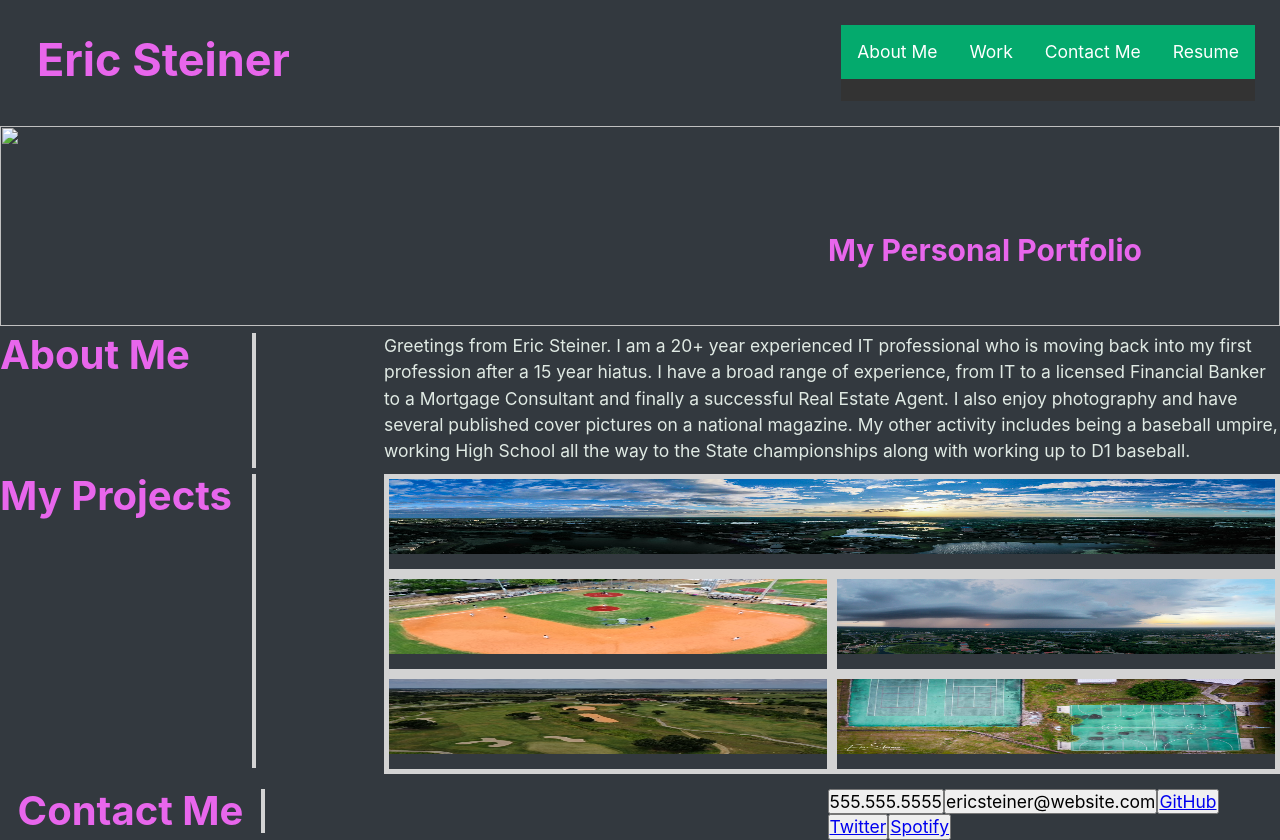
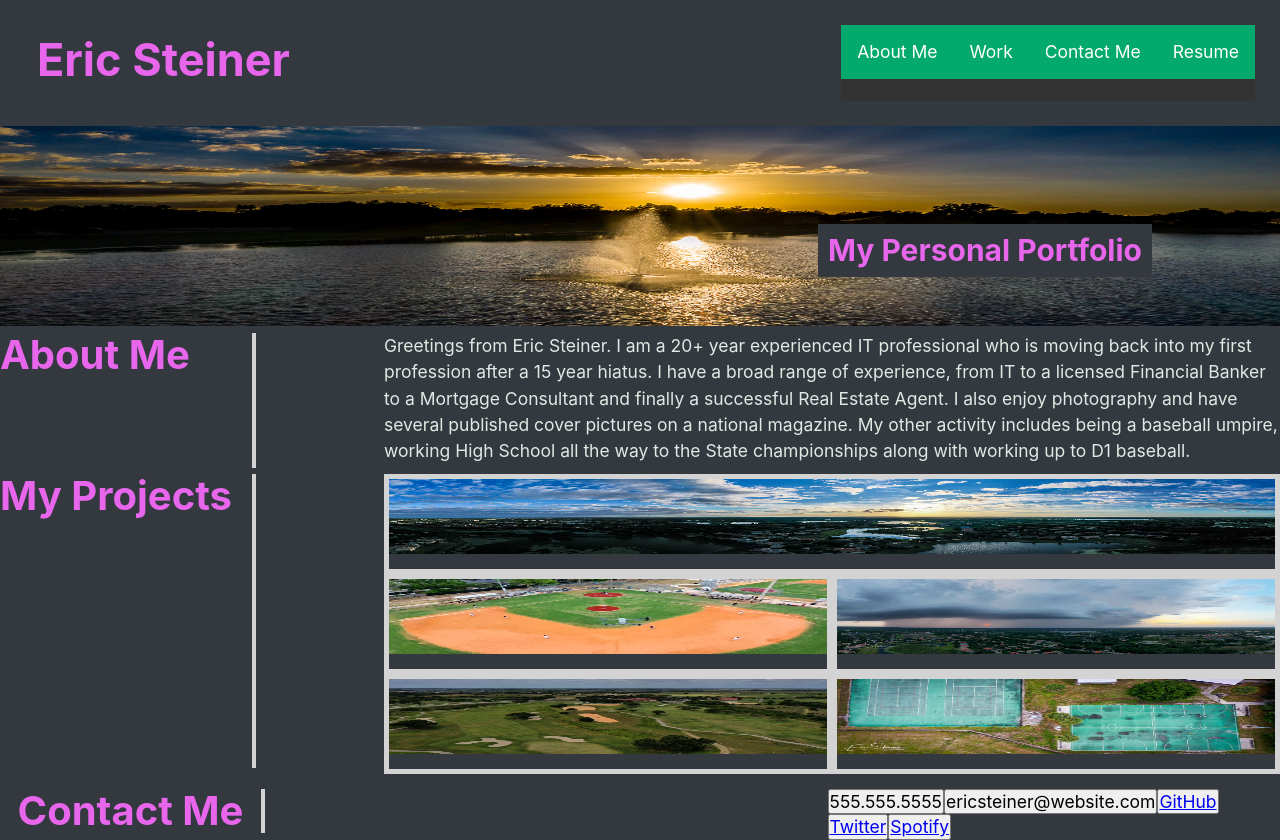
Before and after one commit to floridaumpire/AdvancedCSS_Hmwk, a plain HTML site: page index.html in a window 1280 px wide. Drawn offline with Linux system fonts and the light colour scheme; the site is published under a folder, as on GitHub Pages, so addresses that start at the root find nothing.

Commit message:
REAdy2SYB

```diff
--- a/index.html
+++ b/index.html
@@ -36,7 +36,7 @@
 <section class="banner">
   <!-- This is the second box -->
   <!-- background image, subtitles go here  -->
-  <img src="/assets/images/SunsetFountain.JPG" style="width:100%;height:200px;" >
+  <img src="assets/images/SunsetFountain.JPG" style="width:100%;height:200px;" >
   <h3 class="subtitle">
     My Personal Portfolio
   </h3>
```
